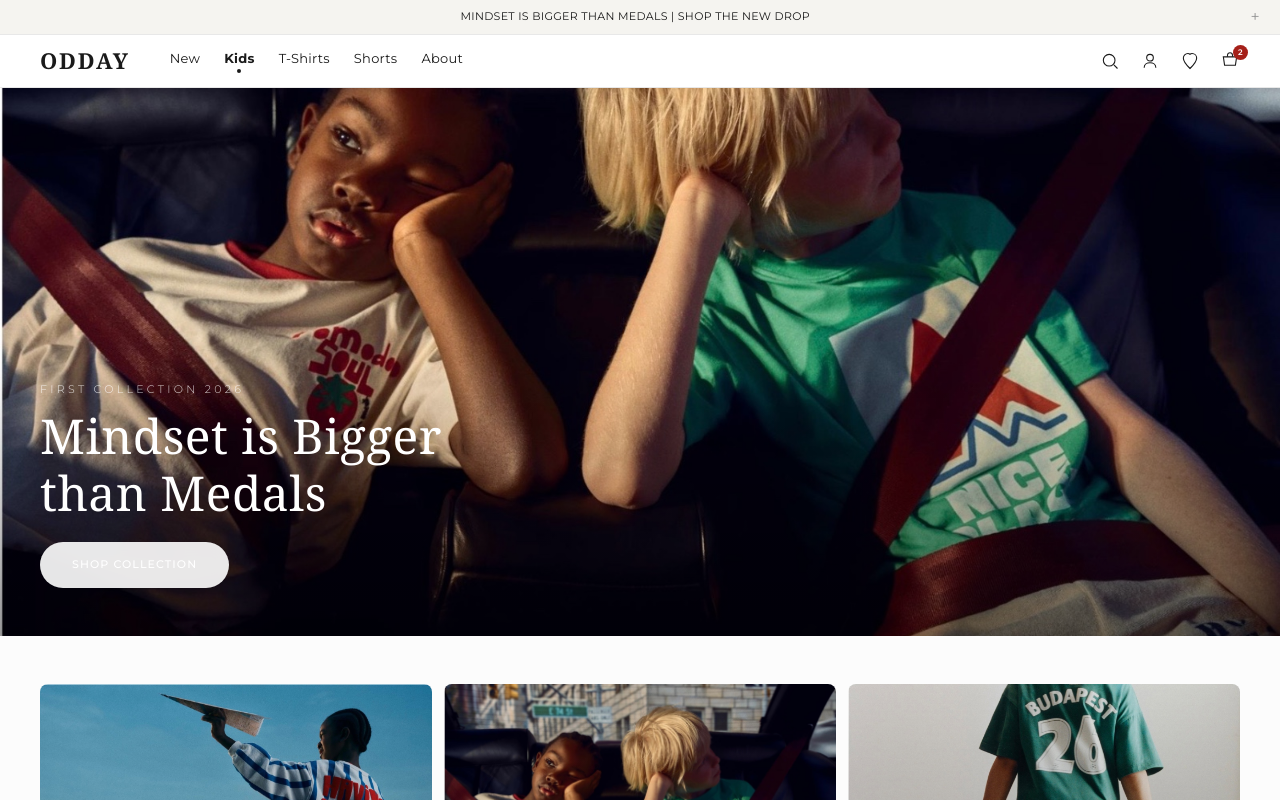
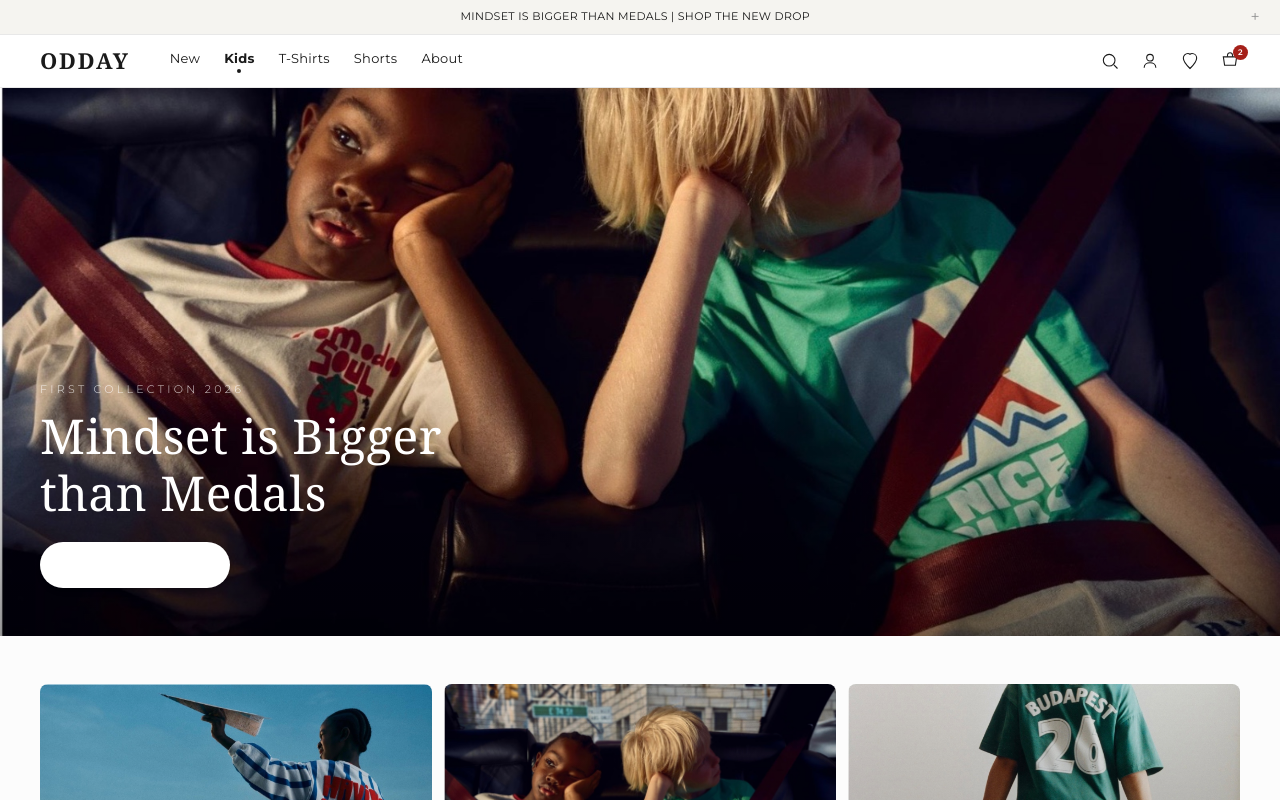
Before and after one commit to DelhiDigital/odday, a Next.js app: page / in a window 1280 px wide. Shown: the top 800 px of the page. Built offline with nearby package versions, Linux system fonts and the light colour scheme.

Commit message:
Fix hero button visibility — solid white bg, shadow, semibold

```diff
--- a/src/app/page.tsx
+++ b/src/app/page.tsx
@@ -40,7 +40,7 @@ export default function Home() {
             <h1 className="text-[28px] md:text-[48px] font-light leading-[1.1] mb-5" style={{ fontFamily: "Georgia, serif" }}>
               Mindset is Bigger<br />than Medals
             </h1>
-            <Link href="/shop" className="inline-block bg-white/90 backdrop-blur-sm text-[#1a1a1a] text-[11px] tracking-[0.1em] uppercase px-8 py-3.5 rounded-full font-medium hover:bg-[#A52019] hover:text-white transition-all duration-300">
+            <Link href="/shop" className="inline-block bg-white text-[#1a1a1a] text-[11px] tracking-[0.1em] uppercase px-8 py-3.5 rounded-full font-semibold hover:bg-[#A52019] hover:text-white transition-all duration-300 shadow-md">
               Shop Collection
             </Link>
           </div>
```
